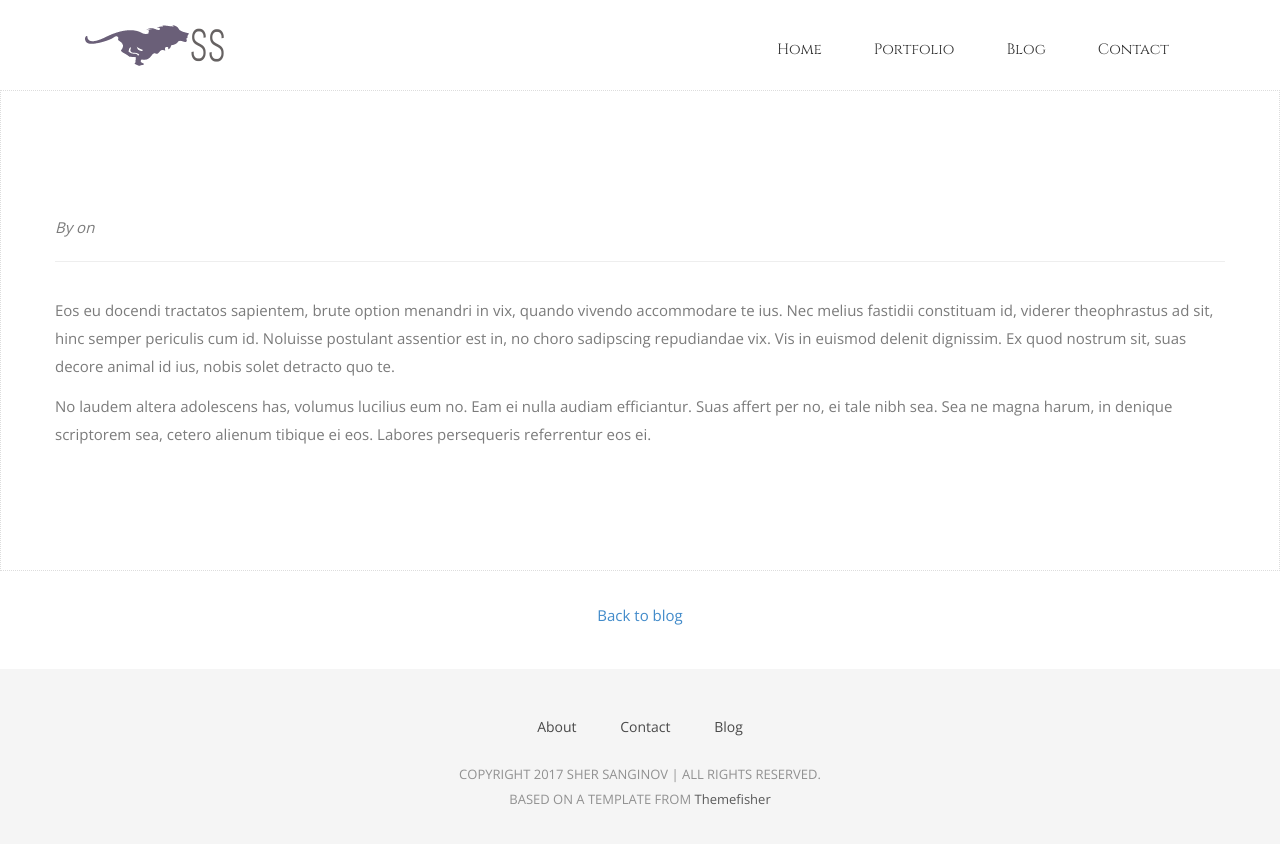
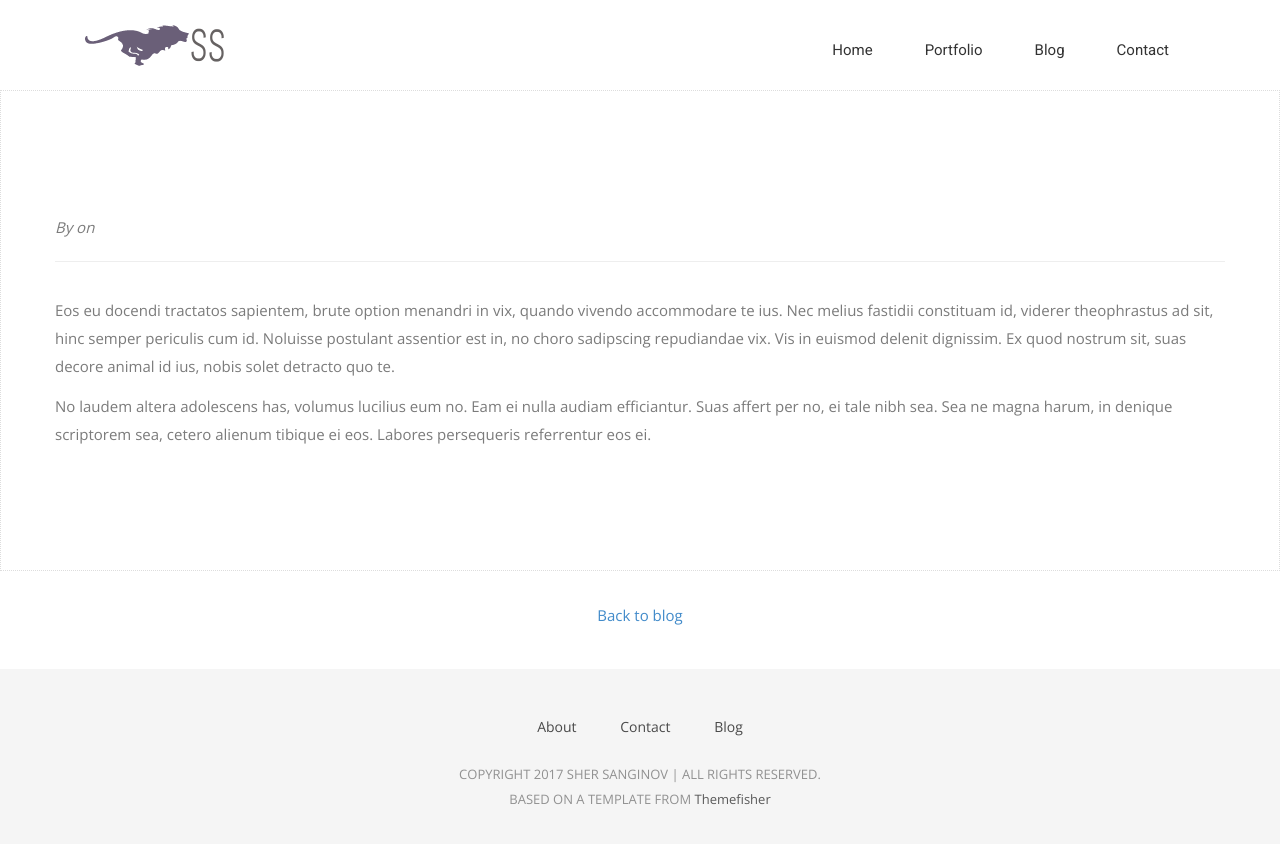
Before and after one commit to sanginovs/personal-website, a Jekyll site: the page built from posts/2017-05-20-my-example-post.md, in a window 1280 px wide. Shown: the top 844 px of the page. Built offline with Jekyll 4.4.1, drawn with Linux system fonts in a browser that asks for light colours; nearby versions of some CDN libraries; some web fonts are replaced.

Commit message:
changed css

```diff
--- a/_includes/head.html
+++ b/_includes/head.html
@@ -6,7 +6,7 @@
 <!-- Place favicon.ico and apple-touch-icon.png in the root directory -->
 
 <!-- CSS -->
-<link href="https://fonts.googleapis.com/css?family=Cinzel" rel="stylesheet">
+<link href="https://fonts.googleapis.com/css?family=Roboto" rel="stylesheet">
 <link rel="stylesheet" href="{{site.baseurl}}/assets/css/owl.carousel.css"/>
 <link rel="stylesheet" href="{{site.baseurl}}/assets/css/bootstrap.min.css"/>
 <link rel="stylesheet" href="{{site.baseurl}}/assets/css/font-awesome.min.css"  />
--- a/assets/css/airspace.css
+++ b/assets/css/airspace.css
@@ -86,7 +86,7 @@
   color: #333333;
   padding: 10px 26px;
   font-size: 15px;
-  font-family: 'Cinzel', serif;
+  font-family: 'Roboto', sans-serif;
 }
 font header .navbar-default .navbar-nav li a:hover {
   color: #000;
```
